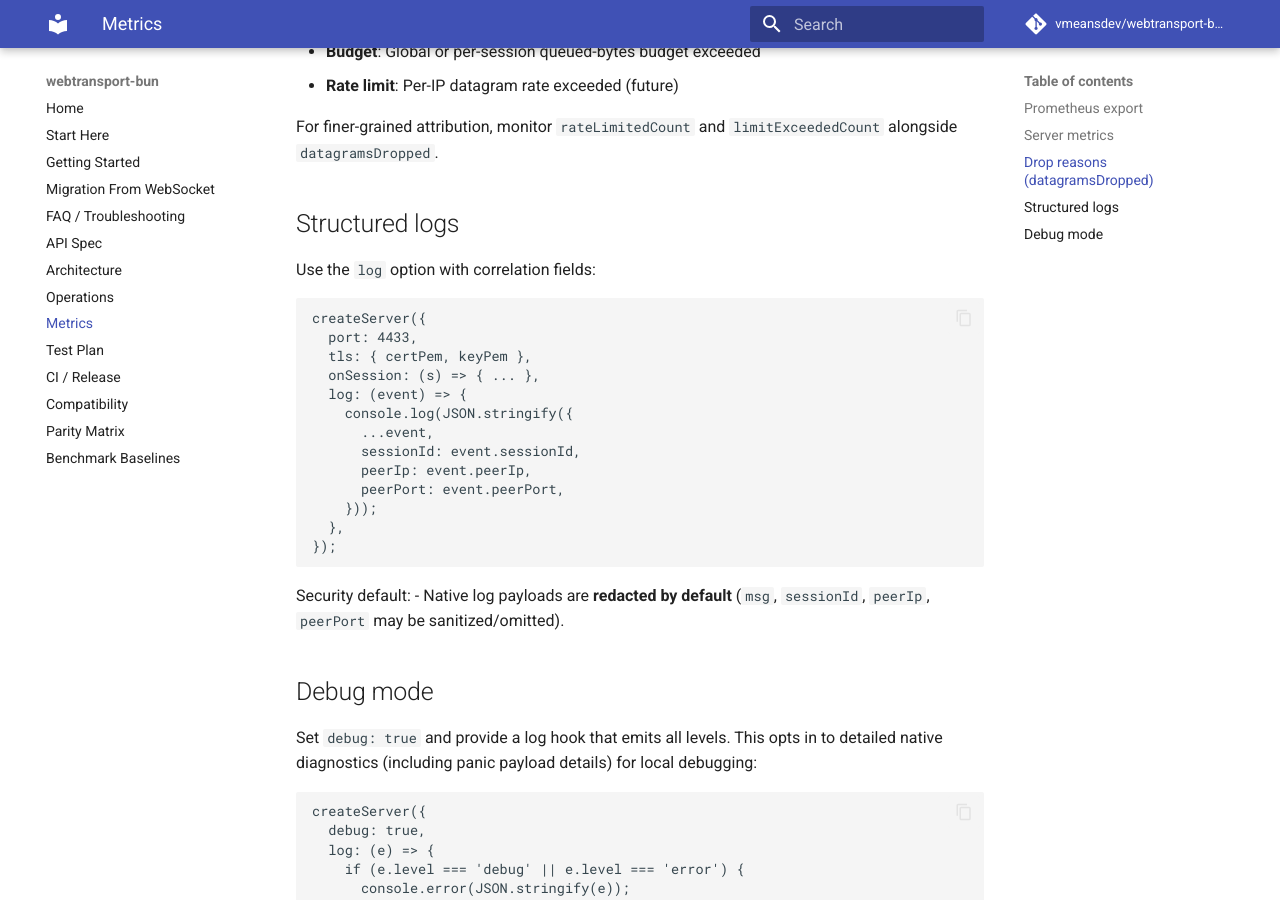
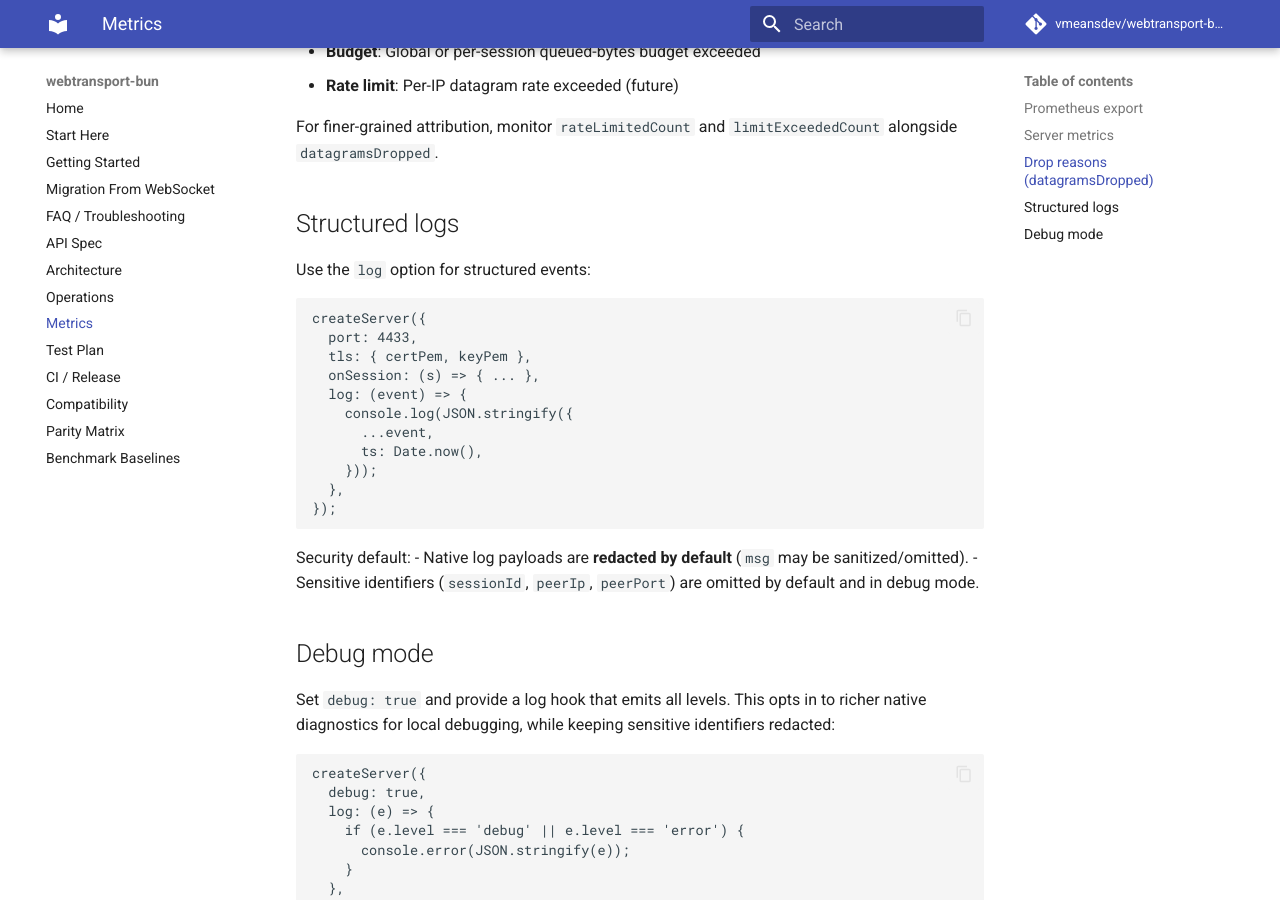
Before and after one commit to vmeansdev/webtransport-bun, an MkDocs documentation site: the page built from docs/METRICS.md, in a window 1280 px wide and 900 px high, scrolled down 1239 px. Built offline with MkDocs 1.6.1 and Material for MkDocs 9.7.7, drawn with Linux system fonts in a browser that asks for light colours; comment, search, counter and statistics services are not loaded.

Commit message:
Sync docs for diagnostics redaction and publish flow consistency

````diff
--- a/docs/METRICS.md
+++ b/docs/METRICS.md
@@ -36,7 +36,7 @@ For finer-grained attribution, monitor `rateLimitedCount` and `limitExceededCoun
 
 ## Structured logs
 
-Use the `log` option with correlation fields:
+Use the `log` option for structured events:
 
 ```ts
 createServer({
@@ -46,21 +46,20 @@ createServer({
   log: (event) => {
     console.log(JSON.stringify({
       ...event,
-      sessionId: event.sessionId,
-      peerIp: event.peerIp,
-      peerPort: event.peerPort,
+      ts: Date.now(),
     }));
   },
 });
 ```
 
 Security default:
-- Native log payloads are **redacted by default** (`msg`, `sessionId`, `peerIp`, `peerPort` may be sanitized/omitted).
+- Native log payloads are **redacted by default** (`msg` may be sanitized/omitted).
+- Sensitive identifiers (`sessionId`, `peerIp`, `peerPort`) are omitted by default and in debug mode.
 
 ## Debug mode
 
-Set `debug: true` and provide a log hook that emits all levels. This opts in to detailed
-native diagnostics (including panic payload details) for local debugging:
+Set `debug: true` and provide a log hook that emits all levels. This opts in to richer
+native diagnostics for local debugging, while keeping sensitive identifiers redacted:
 
 ```ts
 createServer({
````
Also changed, not shown: SECURITY.md (+2 -1 lines), docs/OPERATIONS.md (+2 -2 lines), docs/SPEC.md (+5 -5 lines), packages/webtransport/PUBLISH_CHECKLIST.md (+8 -0 lines).
